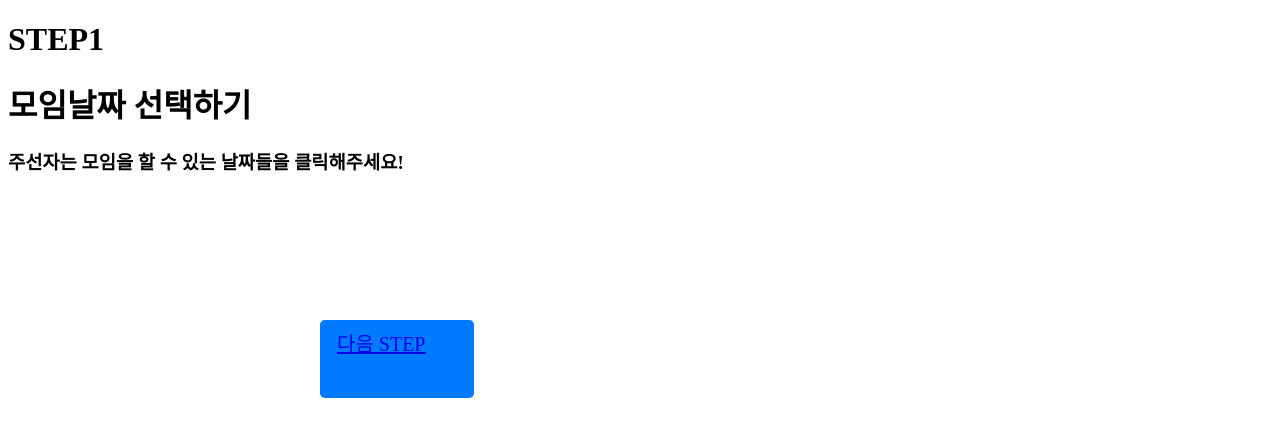
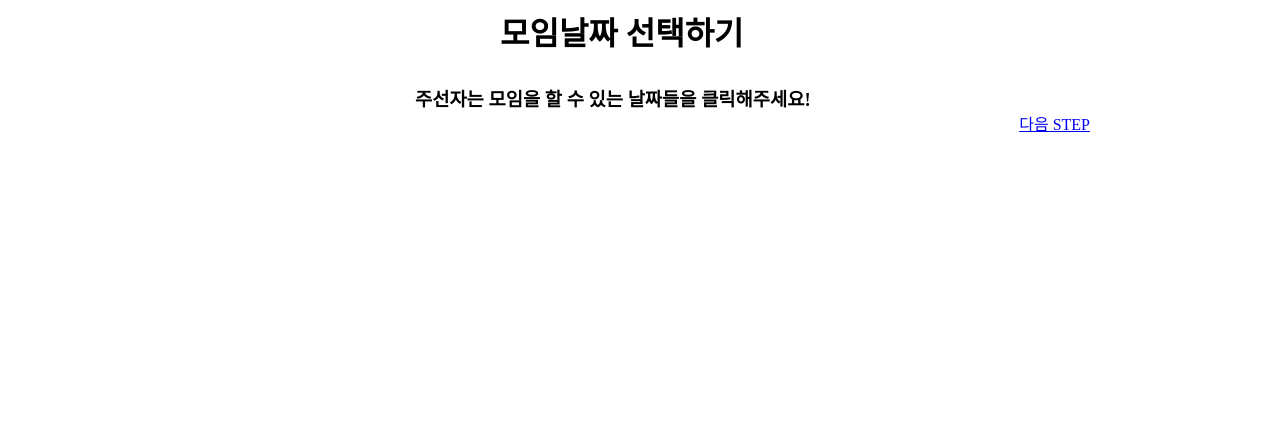
Before and after one commit to EunjeongChoi414/my_project, a Flask app: page /when in a window 1280 px wide. Shown: the top 437 px of the page. Run offline with Flask 2, Linux system fonts and the light colour scheme.

Commit message:
페이지 전환 완성

```diff
--- a/app.py
+++ b/app.py
@@ -1,4 +1,4 @@
-from flask import Flask, render_template, redirect
+from flask import Flask, render_template
 
 app = Flask(__name__)
 
--- a/static/style.css
+++ b/static/style.css
@@ -15,13 +15,14 @@
     margin: 0 auto;
     text-align: center;
 }
+
 /*#name_box {*/
 /*    display: none;*/
 /*}*/
 .main_when {
     display: inline;
-    width: 120px;
-    height: 60px;
+    width: 55px;
+    height: 30px;
     position: absolute;
     left: 25%;
     top: 40%;
@@ -34,13 +35,6 @@
     line-height: 1.5;
 }
 
-.main_when button {
-    color: #fff;
-    margin: 0 auto;
-    padding-left: 20px;
-    padding-top: 10px;
-}
-
 .main_where {
     display: inline;
     width: 55px;
@@ -51,20 +45,9 @@
     margin: 0 auto;
 }
 
-.step2_btn {
-    width: 120px;
-    height: 60px;
-    position: absolute;
-    left: 25%;
-    top: 40%;
+.main_when button {
+    color: #fff;
     margin: 0 auto;
-    border: 1px solid transparent;
-    border-radius: .3rem;
-    background-color: #007bff;
-    padding: .5rem 1rem;
-    font-size: 1.25rem;
-    line-height: 1.5;
+    padding-left: 20px;
+    padding-top: 10px;
 }
-.step3_btn{
-
-}
--- a/templates/when.html
+++ b/templates/when.html
@@ -3,24 +3,36 @@
 <head>
     <meta charset="UTF-8">
     <title>우리당장만나</title>
-    <link href="{{ url_for('static', filename='style.css') }}" rel="stylesheet">
+
     <script type="text/javascript">
 
     </script>
-    <style type="text/css"></style>
+    <style type="text/css">
+        .intro h1 {
+            width: 280px;
+            margin: 0 auto;
+        }
+         .intro h3 {
+            width: 450px;
+            margin: 0 auto;
+            padding-top: 30px;
+        }
+        .step2_btn{
+            width: 100px;
+            margin-left: 80%;
+        }
+    </style>
 </head>
 <body>
-<div class="intro">
-    <h1>STEP1</h1>
+<div class ="intro">
     <h1>모임날짜 선택하기</h1>
     <h3>주선자는 모임을 할 수 있는 날짜들을 클릭해주세요!</h3>
 </div>
-<div class = "when_calendar">
+<div class="when_calendar">
 
 </div>
 <div class="step2_btn">
-    <a href= "{{ url_for('when2') }}">다음 STEP</a>
+    <a href="{{ url_for('when2') }}">다음 STEP</a>
 </div>
-
 </body>
 </html>
```
Also changed, not shown: templates/index.html (+34 -50 lines), templates/when2.html (+15 -2 lines), templates/when3.html (+15 -2 lines).
